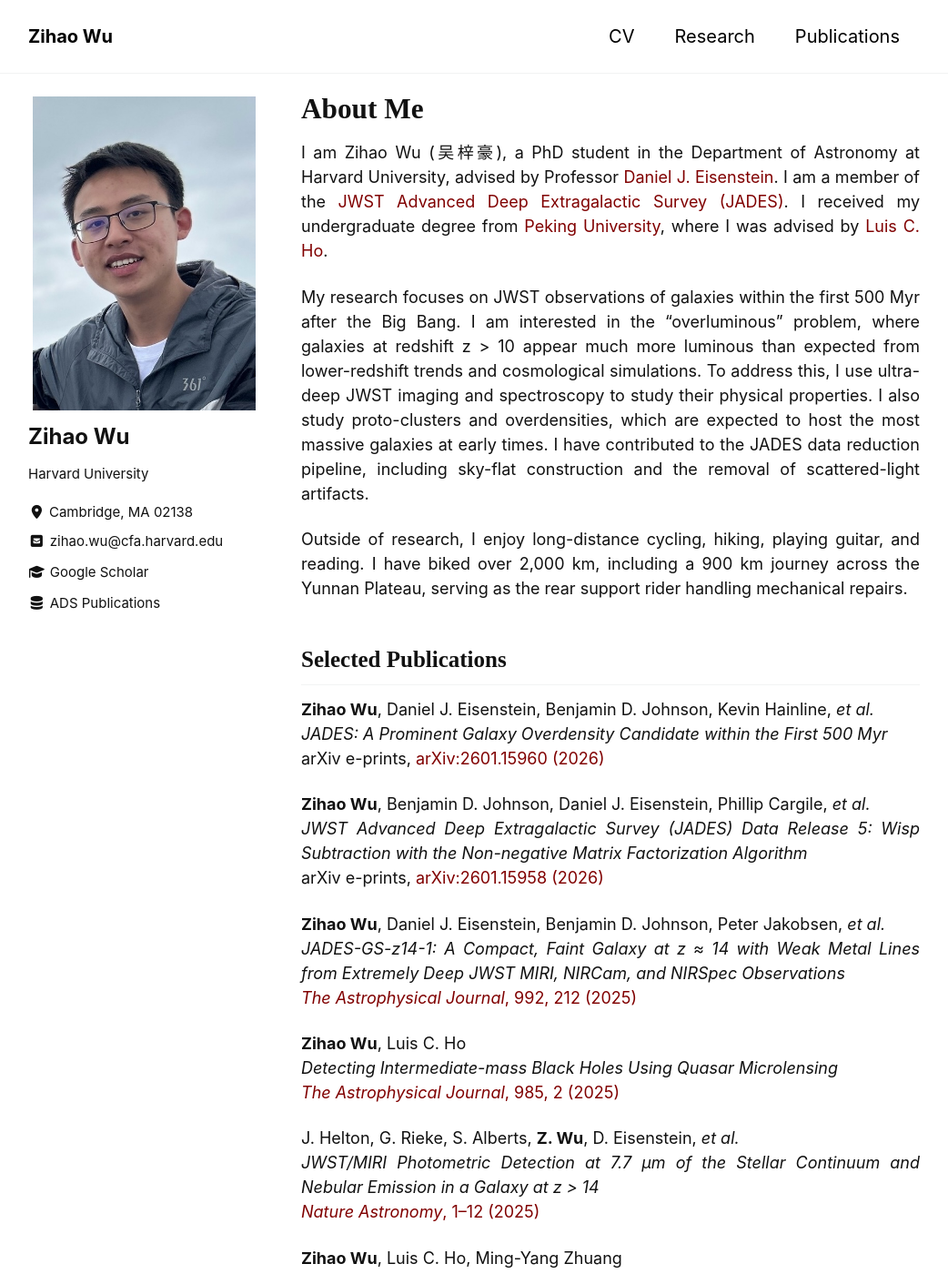
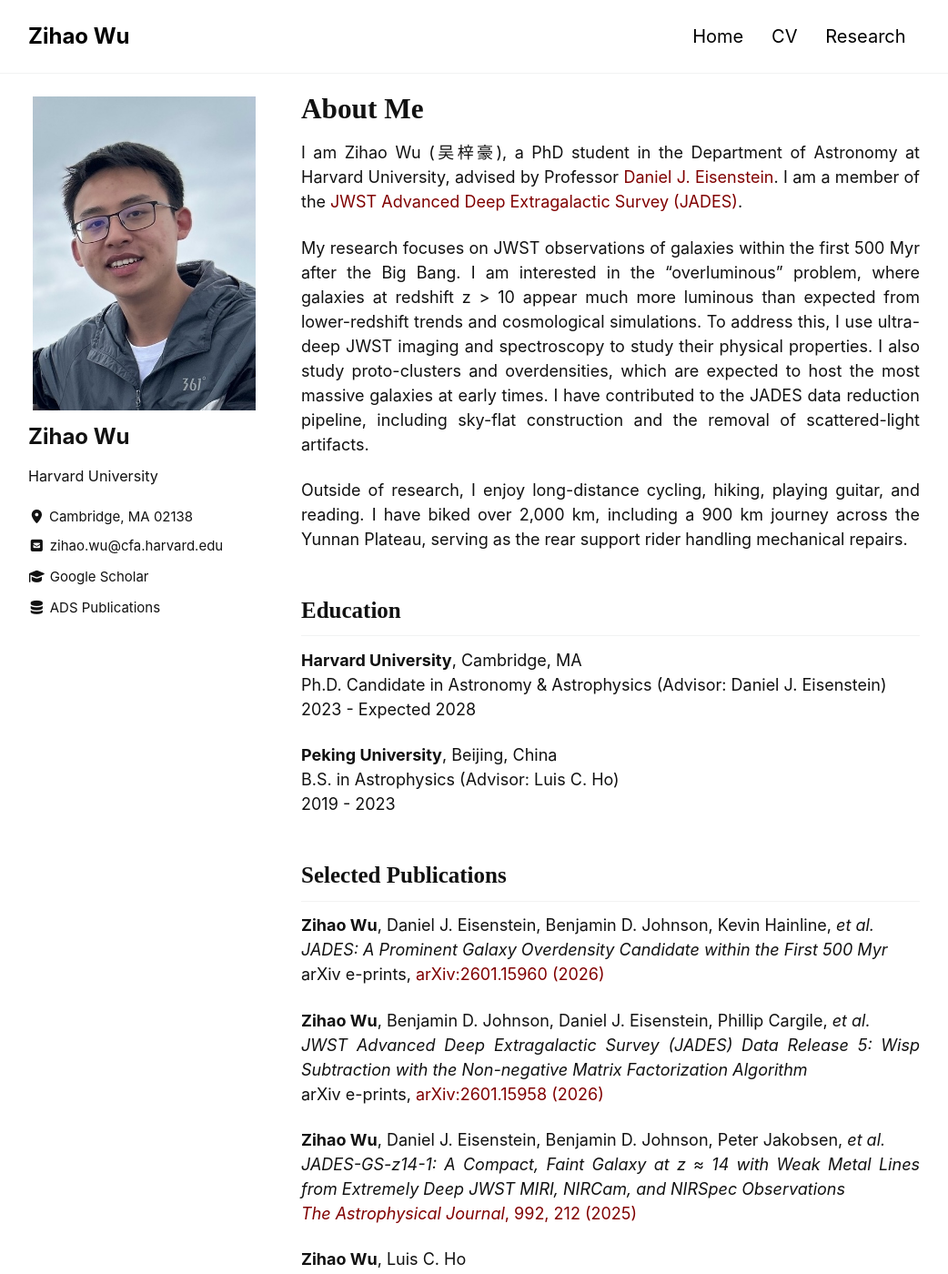
Before and after one commit to zihaowu-astro/zihaowu-astro.github.io, a Jekyll site: the page built from index.md, in a window 1280 px wide and 1400 px high. Shown: the whole window at 91% size, without its empty margins (119-1161 px from the left). Built offline with Jekyll 4.4.1, drawn with Linux system fonts in a browser that asks for light colours; cached includes are drawn as plain includes.

Commit message:
Update homepage content and refine layout styling

```diff
--- a/_data/navigation.yml
+++ b/_data/navigation.yml
@@ -1,8 +1,8 @@
 # main links
 main:
+  - title: "Home"
+    url: /
   - title: "CV"
     url: /assets/cv.pdf
   - title: "Research"
     url: /research/
-  - title: "Publications"
-    url: /publications/
--- a/_sass/_custom.scss
+++ b/_sass/_custom.scss
@@ -31,6 +31,7 @@
   display: block !important;
   flex: 0 0 auto;
   margin-right: 2rem;
+  font-size: 1.2em;
 }
 
 .greedy-nav .visible-links {
@@ -42,6 +43,10 @@
 
 .greedy-nav .visible-links li {
   flex: 0 0 auto;
+}
+
+.greedy-nav .visible-links a {
+  margin: 0 0.7rem;
 }
 
 .sidebar {
@@ -82,6 +87,10 @@
   padding-inline: 0;
 }
 
+.author__bio {
+  font-size: 1.08em;
+}
+
 .author__urls-wrapper {
   display: block;
 }
--- a/assets/css/custom.scss
+++ b/assets/css/custom.scss
@@ -31,6 +31,7 @@
   display: block !important;
   flex: 0 0 auto;
   margin-right: 2rem;
+  font-size: 1.2em;
 }
 
 .greedy-nav .visible-links {
@@ -42,6 +43,10 @@
 
 .greedy-nav .visible-links li {
   flex: 0 0 auto;
+}
+
+.greedy-nav .visible-links a {
+  margin: 0 0.7rem;
 }
 
 .sidebar {
@@ -82,6 +87,10 @@
   padding-inline: 0;
 }
 
+.author__bio {
+  font-size: 1.08em;
+}
+
 .author__urls-wrapper {
   display: block;
 }
--- a/index.md
+++ b/index.md
@@ -6,11 +6,22 @@
 
 <h1>About Me</h1>
 
-I am Zihao Wu (吴梓豪), a PhD student in the Department of Astronomy at Harvard University, advised by Professor [Daniel J. Eisenstein](https://scholar.harvard.edu/deisenstein/). I am a member of the [JWST Advanced Deep Extragalactic Survey (JADES)](https://jades-survey.github.io/). I received my undergraduate degree from [Peking University](https://english.pku.edu.cn), where I was advised by [Luis C. Ho](http://kavli.pku.edu.cn/~lho/).
+I am Zihao Wu (吴梓豪), a PhD student in the Department of Astronomy at Harvard University, advised by Professor [Daniel J. Eisenstein](https://scholar.harvard.edu/deisenstein/). I am a member of the [JWST Advanced Deep Extragalactic Survey (JADES)](https://jades-survey.github.io/).
 
 My research focuses on JWST observations of galaxies within the first 500 Myr after the Big Bang. I am interested in the "overluminous" problem, where galaxies at redshift z > 10 appear much more luminous than expected from lower-redshift trends and cosmological simulations. To address this, I use ultra-deep JWST imaging and spectroscopy to study their physical properties. I also study proto-clusters and overdensities, which are expected to host the most massive galaxies at early times. I have contributed to the JADES data reduction pipeline, including sky-flat construction and the removal of scattered-light artifacts.
 
 Outside of research, I enjoy long-distance cycling, hiking, playing guitar, and reading. I have biked over 2,000 km, including a 900 km journey across the Yunnan Plateau, serving as the rear support rider handling mechanical repairs.
+
+Education
+-------------------
+
+**Harvard University**, Cambridge, MA
+Ph.D. Candidate in Astronomy & Astrophysics (Advisor: Daniel J. Eisenstein)
+2023 - Expected 2028
+
+**Peking University**, Beijing, China
+B.S. in Astrophysics  (Advisor: Luis C. Ho)
+2019 - 2023
 
 Selected Publications
 -------------------
```
